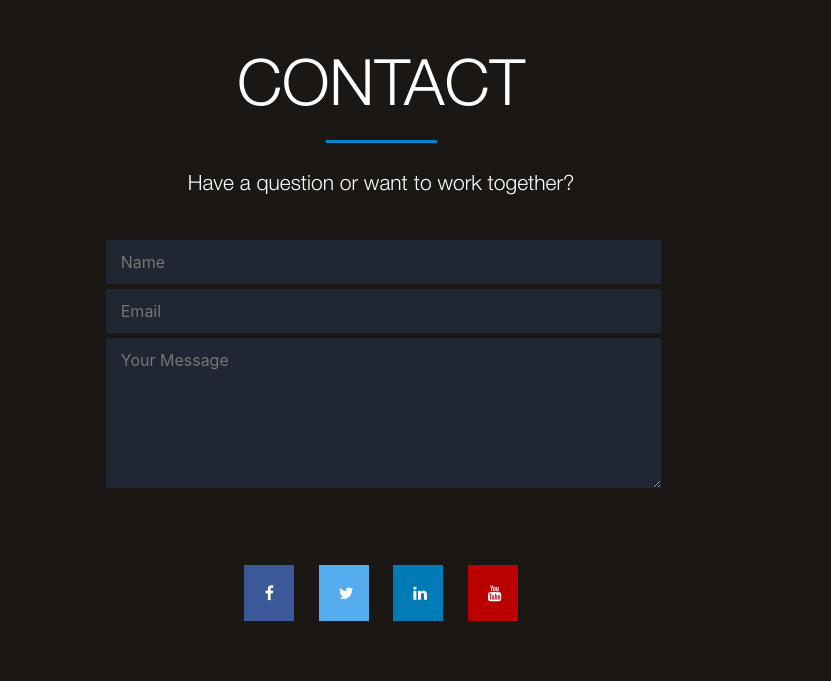
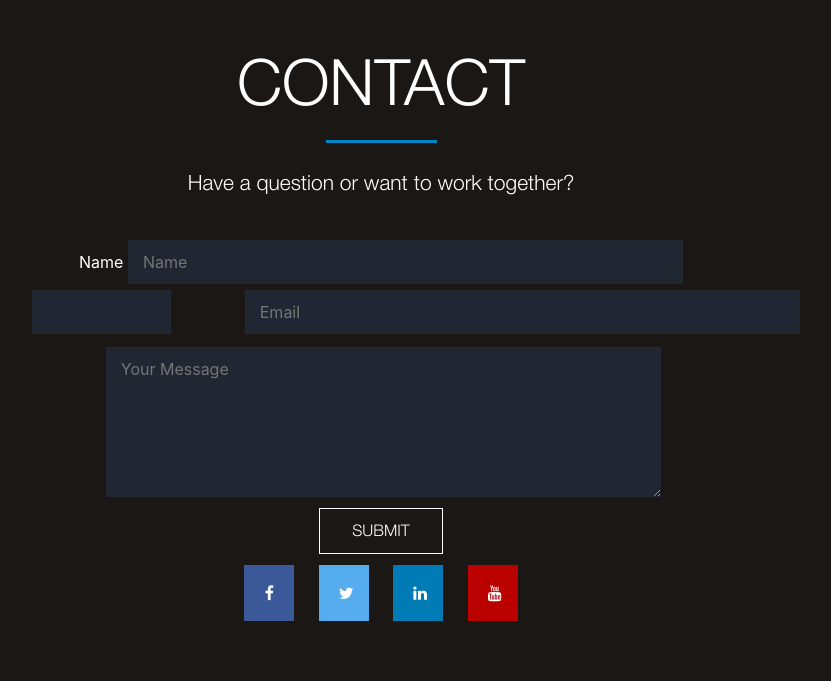
Before and after one commit to RedaMansy/PortfilioSite, a Flask app: page / in a window 1280 px wide. Shown: the part 2519-3200 px from the top of the page, without its empty margins (259-1090 px from the left). Run offline with Flask 2, Linux system fonts and the light colour scheme; some libraries are stand-ins or nearby versions.

Commit message:
I think this was trying to get contact form to work

```diff
--- a/PortfolioApp/routes.py
+++ b/PortfolioApp/routes.py
@@ -1,12 +1,34 @@
 from PortfolioApp import app
 from flask import render_template
+from flask_mail import Mail, Message
+from flask_wtf import FlaskForm
+from wtforms import StringField, validators, PasswordField, SubmitField
+from wtforms.validators import DataRequired, Email
+import email_validator
+
+app.config.update(dict(
+    MAIL_SERVER = 'smtp.googlemail.com',
+    MAIL_PORT = 465,
+    MAIL_USE_TLS = False,
+    MAIL_USE_SSL = True,
+    MAIL_USERNAME = 'ridamansy',
+    MAIL_PASSWORD = '[password]'
+))
+
+mail = Mail(app)
+
 
 
 @app.route('/')
-@app.route('/home')
+@app.route('/home', methods=["GET", "POST"])
 def home():
-    guy = "man"
-    return render_template('index.html', guy=guy)
+    cform = contactForm()
+    return render_template('index.html', form=cform)
 
-def about():
-    return "About"
+
+class contactForm(FlaskForm):
+    name = StringField(label='Name', validators=[DataRequired()])
+    email = StringField(label='Email', validators=[
+    DataRequired(), Email(granular_message=True)])
+    message= StringField(label='Message')
+    submit = SubmitField(label="Submit")
--- a/PortfolioApp/static/style.css
+++ b/PortfolioApp/static/style.css
@@ -246,6 +246,7 @@ textarea {
     /* background-color: rgba(0, 135, 202, 0.5); */
     /* text-decoration-color: white; */
     color: white;
+    margin-bottom: 5px;
 }
 
 hr {
@@ -309,3 +310,17 @@ hr {
     background: #bb0000;
     color: white;
   }
+
+button {
+    background-color: rgb(26, 23, 20);
+    color: white;
+    padding: 10px 32px;
+    text-align: center;
+    font-family: Avenir;
+    text-decoration: none;
+    border: 0.5px solid white;
+}
+
+button:hover {
+    background-color: #007bb5;
+}
--- a/PortfolioApp/templates/index.html
+++ b/PortfolioApp/templates/index.html
@@ -60,17 +60,21 @@
         <h1>Contact</h1>
         <hr>
         <p>Have a question or want to work together?</p><br>
-        <form>
-          <label for="fname"></label>
+        <form method="POST" action="{{url_for('home')}}">
+          {{form.csrf_token}}
+          <label for="fname">{{form.name.label}}</label>
           <input type="text" id="fname" placeholder="Name" name="fname"><br>
-          <label for="email"></label>
+          <label for="email">{{form.name}}</label>
           <input type="text" id="email" placeholder="Email" name="email"><br>
           <label for="message"></label>
           <!-- <input type="text" class="messagebox" id="message" placeholder="Your Message" name="message"><br> -->
 
           <textarea placeholder="Your Message" type="text" name="message"></textarea>
         </form>
+        <button type="submit">SUBMIT</button>
     </div>
+
+
 
     <div class="footer">
       <a href="#" class="fa fa-facebook"></a>
```
